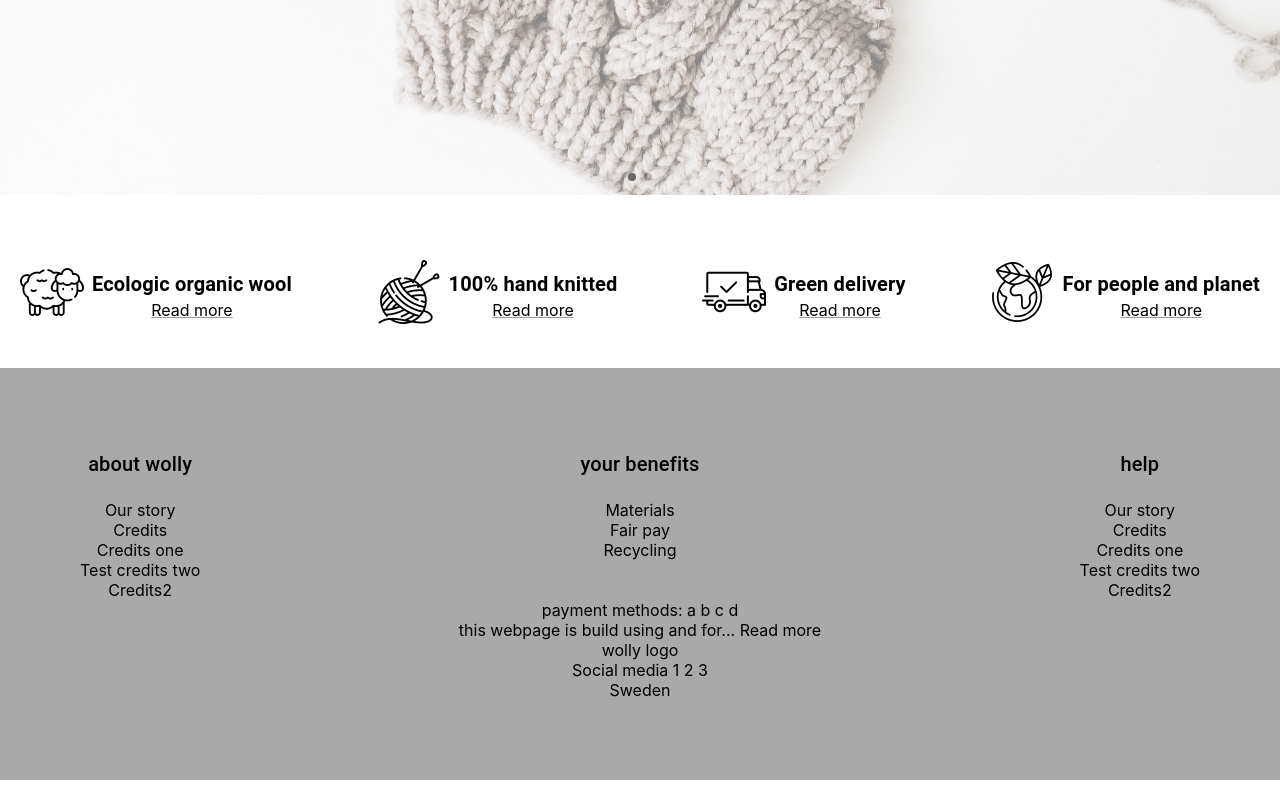
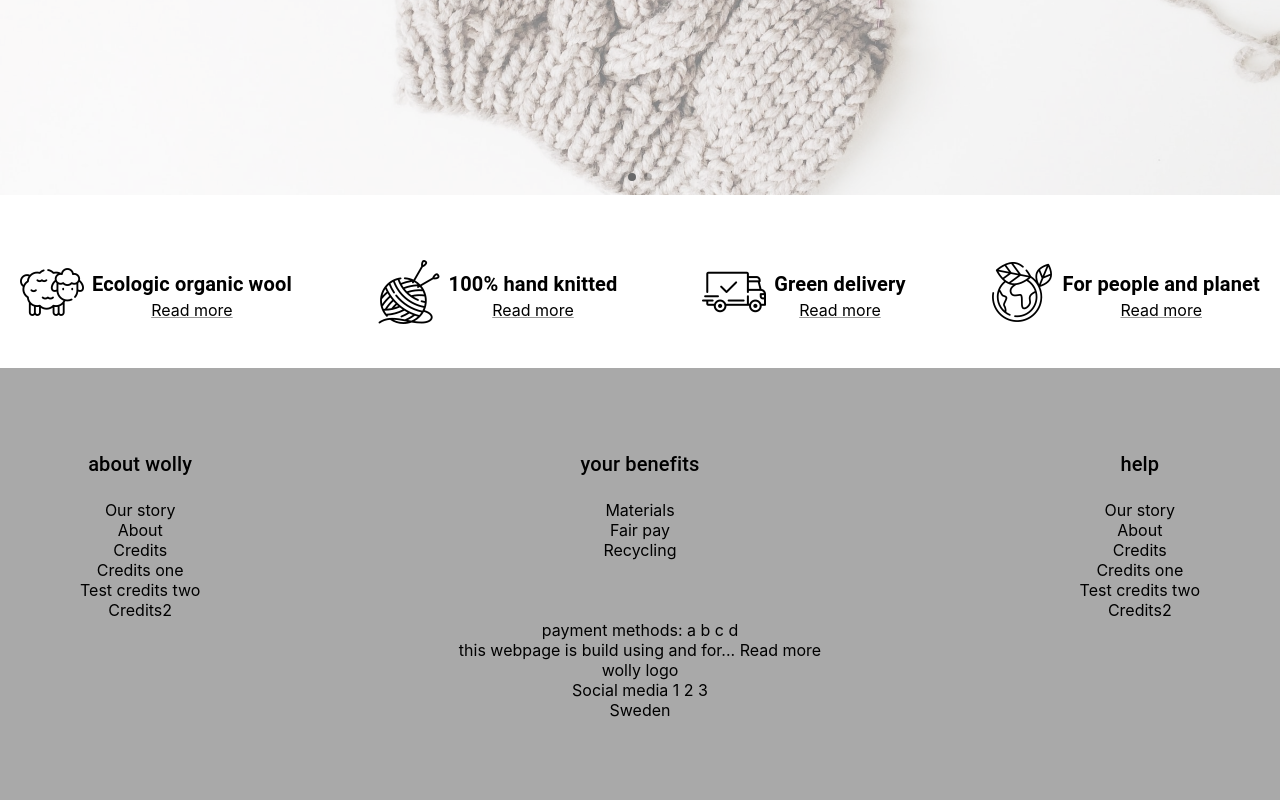
Before and after one commit to GoranAviani/react_web, a React (Create React App) app: page / in a window 1280 px wide. Shown: the part 525-1325 px from the top of the page. Built offline with nearby package versions, Linux system fonts and the light colour scheme.

Commit message:
footer improvements

```diff
--- a/src/Route_urls.js
+++ b/src/Route_urls.js
@@ -9,6 +9,7 @@ export const allProductsUrl = "/all_products";
 
 export const aboutCompanyFooterLinks = {
     'Our story': creditsUrl,
+    'About': creditsUrl,
     'Credits': creditsUrl,
     'Credits one': creditsUrl,
     'Test credits two': creditsUrl,
```
